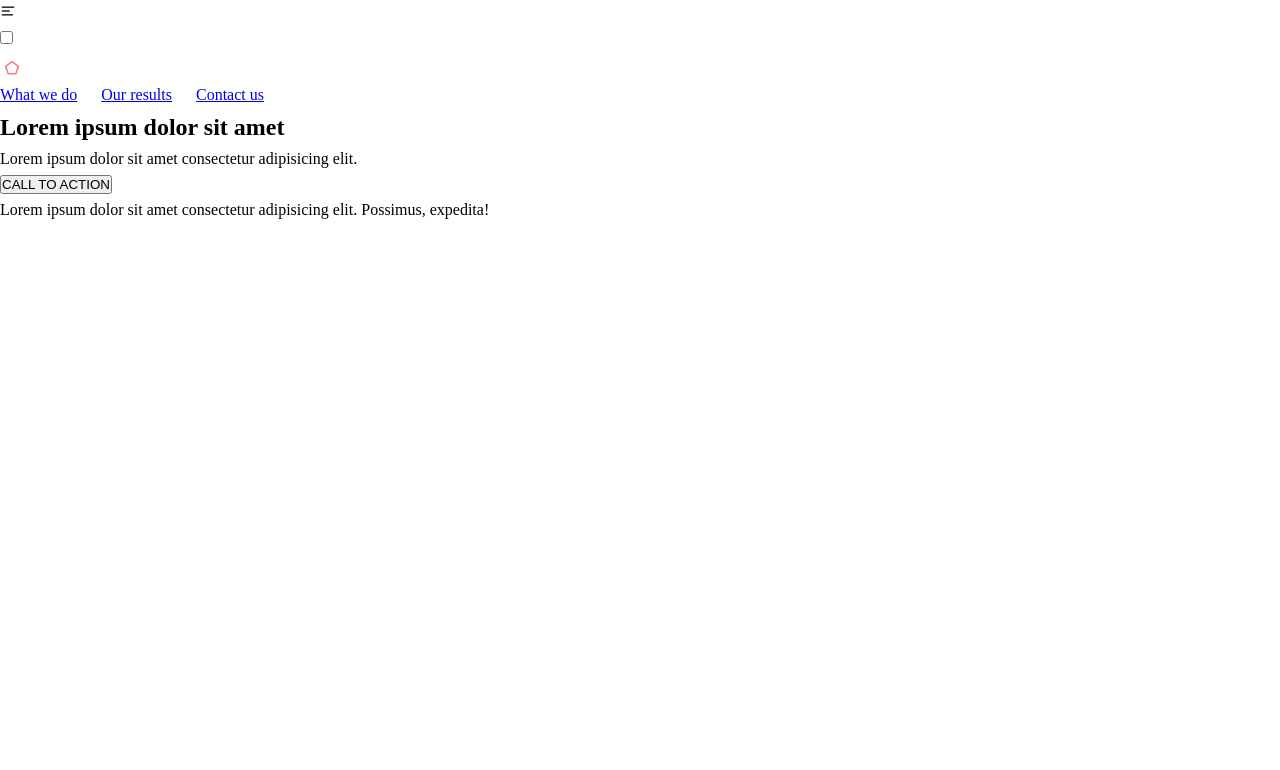
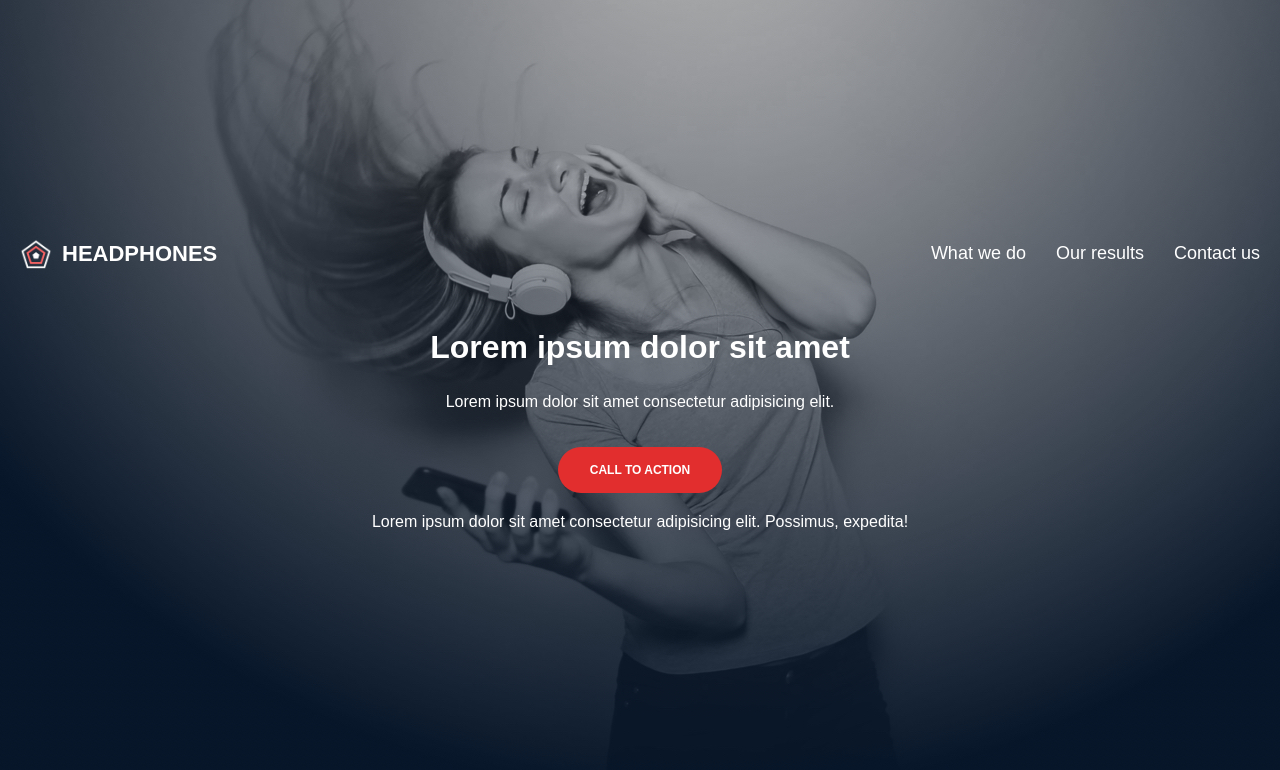
Before and after one commit to Tolu34/alx_html_css, a plain HTML site: page headphones/0-index.html in a window 1280 px wide. Drawn offline with Linux system fonts and the light colour scheme; files whose address does not match are found by name.

Commit message:
update 0-styles.css content

```diff
--- a/headphones/0-styles.css
+++ b/headphones/0-styles.css
@@ -1,92 +1,159 @@
+/* Icon font */
+@font-face {
+  font-family: 'holberton_school-icon';
+  src: url('fonts/holberton_school-icon.woff') format('woff');
+}
 
-/* Basic reset */
 * {
   margin: 0;
   padding: 0;
   box-sizing: border-box;
+  font-family: 'Source Sans Pro', sans-serif;
 }
 
 body {
-  font-family: 'source-sans-pro';
-  line-height: 1.6;
+  color: white;
 }
 
-.hero {
-  background: url('images/headphones_hero_1.jpg') no-repeat center center/cover;
-  color: white;
-  padding: 4rem 2rem;
-  text-align: center;
+/* Background image setup */
+.background-image {
+  background-image: url(images/headphones_hero_1.jpg);
+  background-size: cover;
+  background-repeat: no-repeat;
+  width: 100%;
+  min-height: 100vh;
+  display: flex;
+  flex-direction: column;
+  justify-content: center;
 }
 
-.navbar {
+/* Header */
+.main-header {
   display: flex;
   justify-content: space-between;
   align-items: center;
-  padding-bottom: 2rem;
+  padding: 20px;
+  position: relative;
+}
+
+/* Logo */
+.logo {
+  display: flex;
+  align-items: center;
+  gap: 10px;
+}
+
+.logo-icon {
+  width: 30px;
+}
+
+.logo-text {
+  font-weight: bold;
+  font-size: 20px;
+  color: white;
+}
+
+/* Nav links */
+.main-nav {
+  display: none;
+}
+
+#nav-toggle {
+  display: none;
+}
+
+#nav-toggle:checked ~ .main-nav {
+  display: block;
+  position: absolute;
+  top: 70px;
+  left: 0;
+  width: 100%;
+  background: transparent;
 }
 
 .nav-links {
   list-style: none;
+  padding: 20px;
   display: flex;
-  gap: 1.5rem;
+  flex-direction: column;
+  gap: 15px;
+  text-align: center;
 }
 
-.nav-links li {
+.nav-links li a {
+  color: white;
+  text-decoration: none;
+  font-size: 18px;
+}
+
+/* Menu toggle (hamburger icon) */
+.menu-toggle {
+  display: block;
+}
+
+.menu-toggle i {
+  font-size: 24px;
+  color: white;
   cursor: pointer;
 }
 
-.hero-content h1 {
+/* Hero section container */
+.container {
+  padding: 2rem;
+  max-width: 800px;
+  margin: 0 auto;
+  text-align: center;
+  line-height: 1.6;
+}
+
+h1 {
   font-size: 2rem;
   margin-bottom: 1rem;
 }
 
-.hero-content button {
-  background-color: #FF5E57;
-  color: white;
-  border: none;
-  padding: 10px;
-  font-size: 1rem;
-  cursor: pointer;
-  border-radius: 10px;
-  margin-top: 1rem;
-
-}
-button:hover :active {
-    opacity: 0.0;
-}
-
-.services {
-  text-align: center;
-  padding: 3rem 1rem;
-}
-
-.service-items {
-  display: grid;
-  grid-template-columns: repeat(4, 1fr);
-  gap: 2rem;
-  margin-top: 2rem;
-}
-
-.service img {
-  width: 40px;
-  height: 40px;
+p {
   margin-bottom: 1rem;
 }
 
-.service h3 {
-  margin-bottom: 0.5rem;
+.btn {
+  background-color: rgb(226, 46, 46);
+  color: white;
+  padding: 1rem 2rem;
+  border-radius: 50px;
+  border: none;
+  font-size: 12px;
+  font-weight: 600;
+  margin: 1rem 0;
+  cursor: pointer;
 }
 
-.logo {
-  display: flex;
-  align-items: center;
-  gap: 0.5rem; /* space between icon and text */
-  font-weight: bold;
-  font-size: 1.2rem;
-  color: #fff; /* or any color you like */
+/* Responsive (Desktop) */
+@media screen and (min-width: 768px) {
+  .menu-toggle {
+    display: none;
+  }
+
+  .main-nav {
+    display: block !important;
+    position: static;
+    background: transparent;
+  }
+
+  .nav-links {
+    flex-direction: row;
+    gap: 30px;
+    padding: 0;
+  }
+
+  .nav-links li {
+    margin-bottom: 0;
+  }
+
+  .logo-text {
+    font-size: 22px;
+  }
+
+  .logo-icon {
+    width: 32px;
+  }
 }
-
-.logo img {
-  width: 24px;  /* adjust size as needed */
-  height: auto;
-}
```
